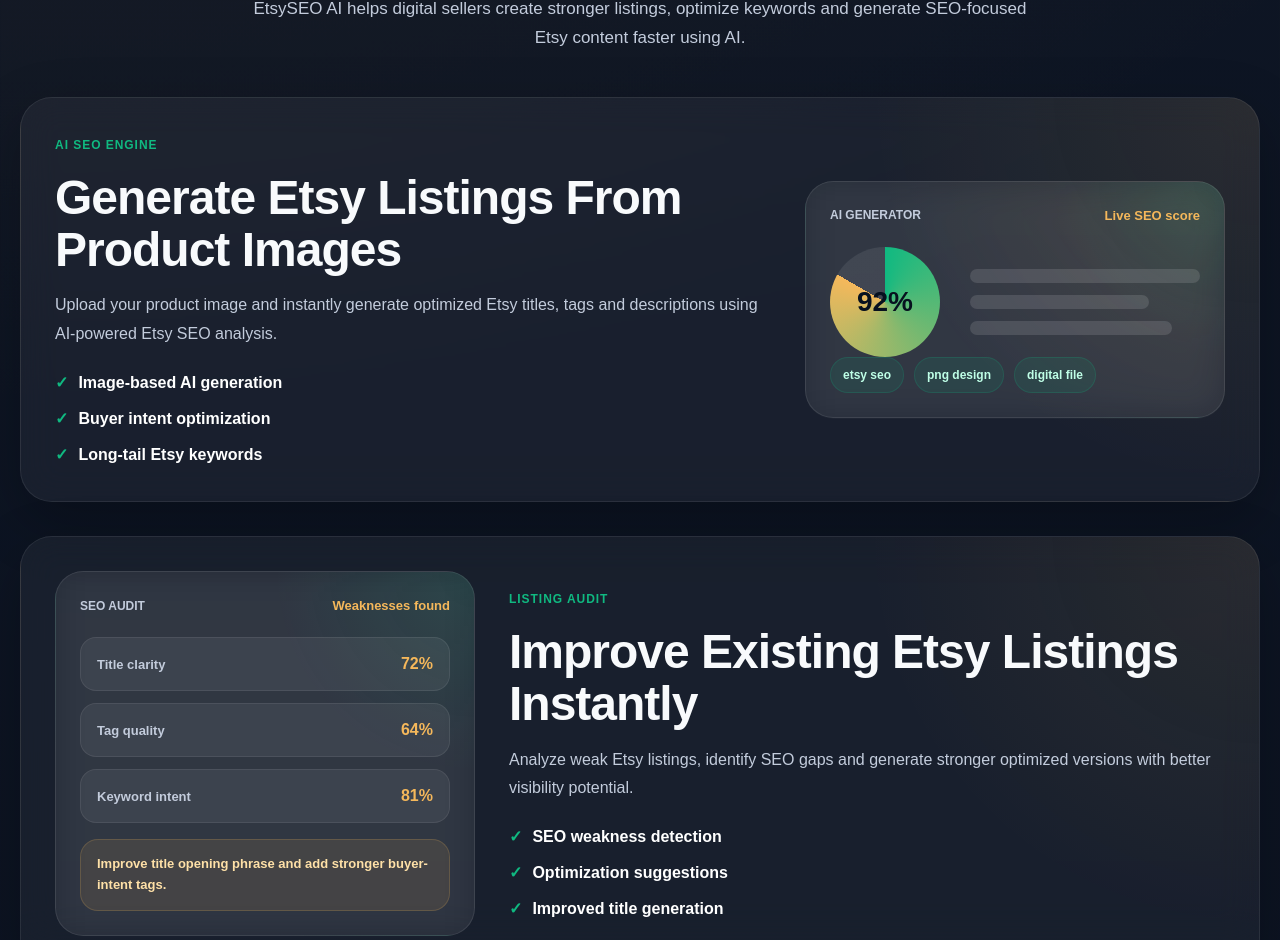
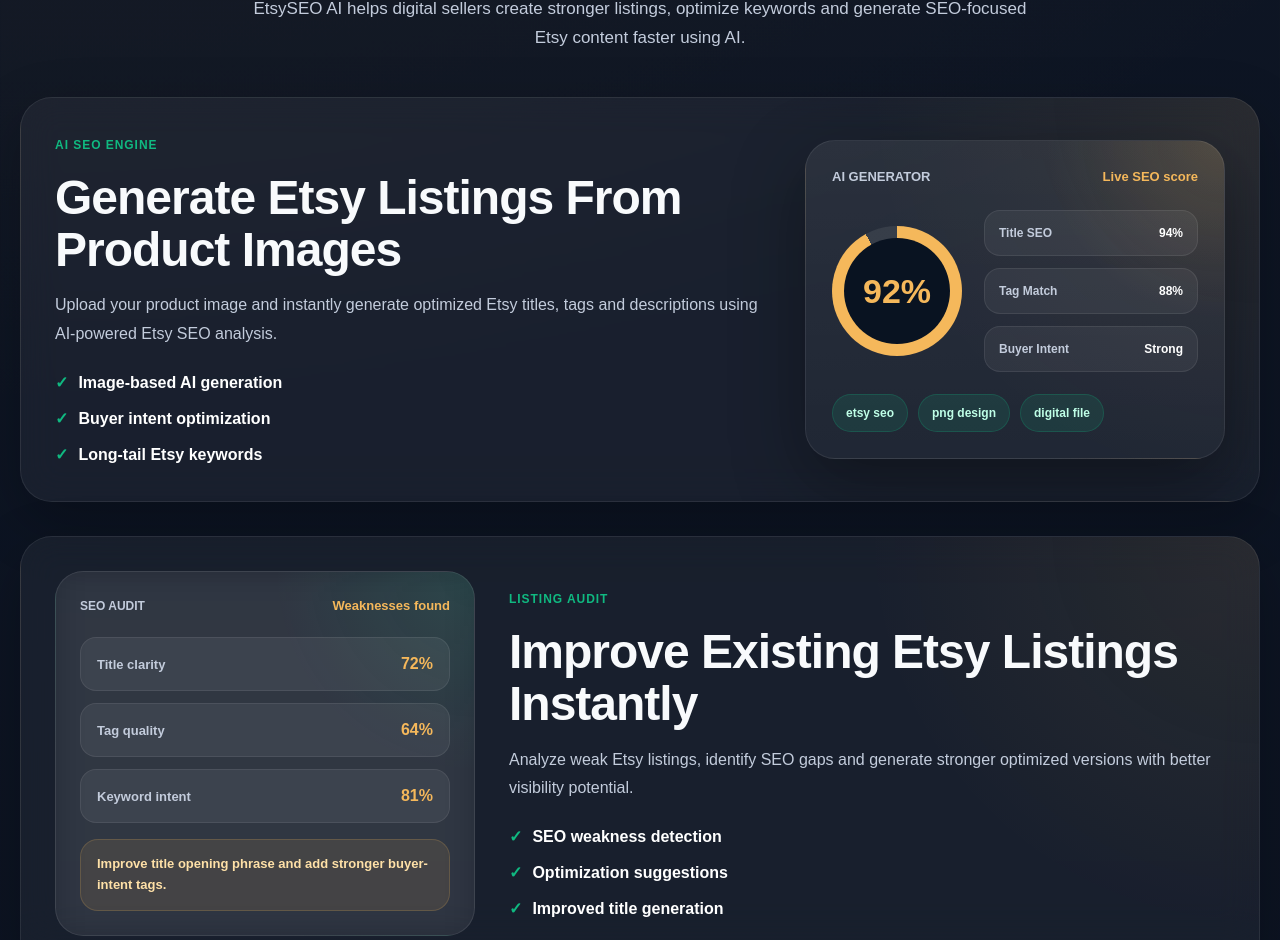
Before and after one commit to syedzohaibshah212-source/etsy-seo-ai, a Next.js app: page / in a window 1280 px wide. Shown: the part 1832-2772 px from the top of the page. Built offline with nearby package versions, Linux system fonts and the light colour scheme.

Commit message:
replace generator preview with premium ai card

```diff
--- a/app/globals.css
+++ b/app/globals.css
@@ -2413,3 +2413,116 @@ body {
   flex-direction: column;
   gap: 34px;
 }
+.featureAiCard {
+  padding: 26px;
+  border-radius: 30px;
+  background:
+    radial-gradient(circle at top right, rgba(245,184,91,0.14), transparent 34%),
+    linear-gradient(180deg, rgba(255,255,255,0.07), rgba(255,255,255,0.035));
+  border: 1px solid rgba(255,255,255,0.08);
+  box-shadow: 0 24px 70px rgba(0,0,0,0.35);
+}
+
+.featureAiTop {
+  display: flex;
+  justify-content: space-between;
+  gap: 14px;
+  margin-bottom: 24px;
+}
+
+.featureAiTop span {
+  color: var(--text-muted);
+  font-size: 13px;
+  font-weight: 900;
+}
+
+.featureAiTop strong {
+  color: var(--primary);
+  font-size: 13px;
+}
+
+.featureAiBody {
+  display: grid;
+  grid-template-columns: 130px 1fr;
+  gap: 22px;
+  align-items: center;
+}
+
+.featureAiScore {
+  width: 130px;
+  height: 130px;
+  border-radius: 999px;
+  display: grid;
+  place-items: center;
+  background:
+    conic-gradient(var(--primary) 0% 92%, rgba(255,255,255,0.08) 92%);
+  position: relative;
+}
+
+.featureAiScore::before {
+  content: "";
+  position: absolute;
+  inset: 12px;
+  border-radius: inherit;
+  background: #091321;
+}
+
+.featureAiScore strong {
+  position: relative;
+  z-index: 2;
+  color: var(--primary);
+  font-size: 34px;
+  font-weight: 900;
+}
+
+.featureAiMetrics {
+  display: grid;
+  gap: 12px;
+}
+
+.featureAiMetrics div {
+  display: flex;
+  justify-content: space-between;
+  padding: 13px 14px;
+  border-radius: 16px;
+  background: rgba(255,255,255,0.055);
+  border: 1px solid rgba(255,255,255,0.08);
+}
+
+.featureAiMetrics span {
+  color: var(--text-muted);
+  font-size: 12px;
+  font-weight: 800;
+}
+
+.featureAiMetrics strong {
+  color: white;
+  font-size: 12px;
+}
+
+.featureAiTags {
+  margin-top: 22px;
+  display: flex;
+  gap: 10px;
+  flex-wrap: wrap;
+}
+
+.featureAiTags span {
+  padding: 9px 13px;
+  border-radius: 999px;
+  background: rgba(16,185,129,0.12);
+  border: 1px solid rgba(16,185,129,0.22);
+  color: #bfffe7;
+  font-size: 12px;
+  font-weight: 800;
+}
+
+@media (max-width: 640px) {
+  .featureAiBody {
+    grid-template-columns: 1fr;
+  }
+
+  .featureAiScore {
+    margin: 0 auto;
+  }
+}
--- a/components/home/FeaturesSection.tsx
+++ b/components/home/FeaturesSection.tsx
@@ -132,25 +132,36 @@ function FeatureVisual({ type }: { type: string }) {
   }
 
   return (
-    <div className="featureVisual generatorVisual">
-      <div className="visualHeader">
-        <span>AI Generator</span>
+    <div className="featureAiCard">
+      <div className="featureAiTop">
+        <span>AI GENERATOR</span>
         <strong>Live SEO score</strong>
       </div>
 
-      <div className="generatorVisualBody">
-        <div className="featurePreviewScore">
-          92%
+      <div className="featureAiBody">
+        <div className="featureAiScore">
+          <strong>92%</strong>
         </div>
 
-        <div className="visualLines">
-          <span></span>
-          <span></span>
-          <span></span>
+        <div className="featureAiMetrics">
+          <div>
+            <span>Title SEO</span>
+            <strong>94%</strong>
+          </div>
+
+          <div>
+            <span>Tag Match</span>
+            <strong>88%</strong>
+          </div>
+
+          <div>
+            <span>Buyer Intent</span>
+            <strong>Strong</strong>
+          </div>
         </div>
       </div>
 
-      <div className="featurePreviewTags">
+      <div className="featureAiTags">
         <span>etsy seo</span>
         <span>png design</span>
         <span>digital file</span>
```
